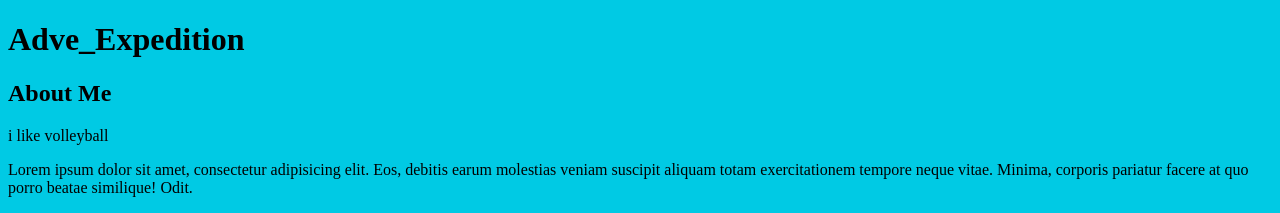
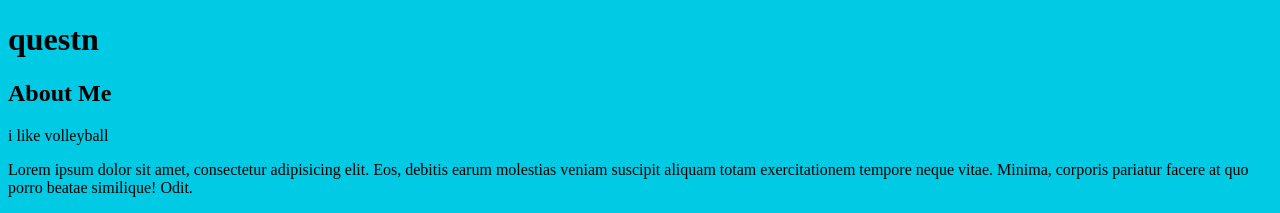
Before and after one commit to ialdahlawi/new_project, a plain HTML site: page index.html in a window 1280 px wide. Shown: the top 213 px of the page. Drawn offline with Linux system fonts and the light colour scheme.

Commit message:
changed to quest

```diff
--- a/index.html
+++ b/index.html
@@ -10,7 +10,7 @@
 <body>
 
     <header>
-        <h1>Adve_Expedition</h1>
+        <h1>questn</h1>
     </header>
 
     <div class="container">
```
